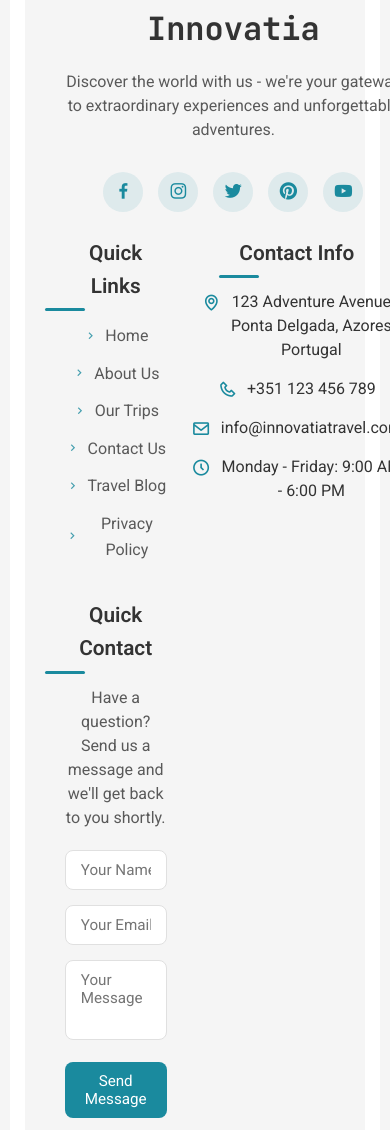
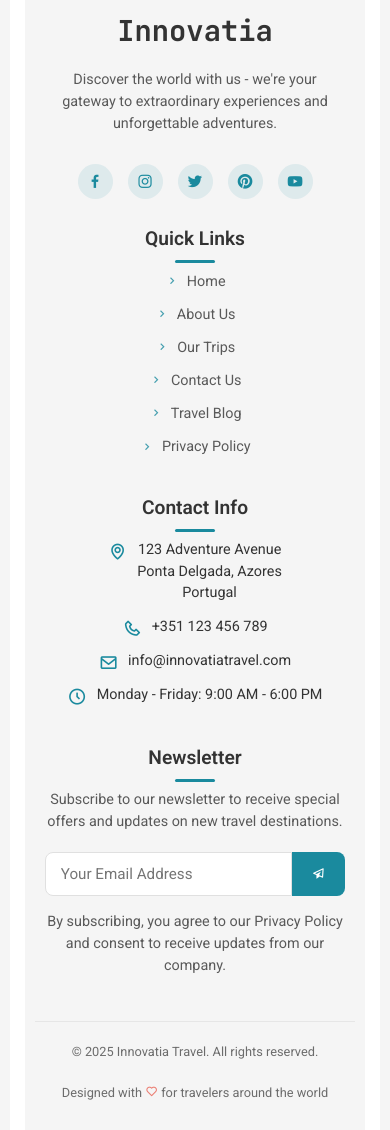
Before and after one commit to vinay2045/p1-f1, a plain HTML site: page aboutus.html in a window 390 px wide. Shown: the part 5150-6280 px from the top of the page. Drawn offline with nearby package versions, Linux system fonts and the light colour scheme.

Commit message:
sixth change

```diff
--- a/aboutus.html
+++ b/aboutus.html
@@ -201,20 +201,13 @@
                 </div>
 
                 <div class="footer-newsletter">
-                    <h3>Quick Contact</h3>
-                    <p>Have a question? Send us a message and we'll get back to you shortly.</p>
-                    <form class="quick-contact">
-                        <div class="form-group">
-                            <input type="text" placeholder="Your Name" required>
-                        </div>
-                        <div class="form-group">
-                            <input type="email" placeholder="Your Email" required>
-                        </div>
-                        <div class="form-group">
-                            <textarea placeholder="Your Message" required></textarea>
-                        </div>
-                        <button type="submit">Send Message</button>
+                    <h3>Newsletter</h3>
+                    <p>Subscribe to our newsletter to receive special offers and updates on new travel destinations.</p>
+                    <form class="footer-form">
+                        <input type="email" placeholder="Your Email Address" required>
+                        <button type="submit"><i class='bx bx-paper-plane'></i></button>
                     </form>
+                    <p class="footer-disclaimer">By subscribing, you agree to our Privacy Policy and consent to receive updates from our company.</p>
                 </div>
             </div>
 
--- a/css/footer.css
+++ b/css/footer.css
@@ -24,6 +24,7 @@
     padding: 60px 0 30px;
     margin-top: 50px;
     color: var(--text-color);
+    width: 100%;
 }
 
 .footer-container {
@@ -150,6 +151,12 @@
     opacity: 0.8;
 }
 
+.footer-disclaimer {
+    font-size: 0.8rem;
+    opacity: 0.7;
+    margin-top: 10px;
+}
+
 .footer-form {
     display: flex;
     margin-bottom: 20px;
@@ -191,6 +198,11 @@
     border-top: 1px solid var(--border-color);
     opacity: 0.7;
     font-size: 0.9rem;
+    display: flex;
+    justify-content: space-between;
+    align-items: center;
+    flex-wrap: wrap;
+    padding: 20px;
 }
 
 .footer-bottom p {
@@ -253,3 +265,17 @@
     background-color: #156d7d;
     transform: translateY(-3px);
 }
+
+/* Dark theme specific footer adjustments */
+[data-theme="dark"] .footer-social a {
+    background-color: rgba(26, 138, 158, 0.2);
+}
+
+[data-theme="dark"] .footer-form input {
+    background-color: rgba(0, 0, 0, 0.2);
+    border-color: rgba(255, 255, 255, 0.1);
+}
+
+[data-theme="dark"] .footer-bottom {
+    border-top-color: rgba(255, 255, 255, 0.1);
+}
--- a/css/responsive.css
+++ b/css/responsive.css
@@ -29,7 +29,7 @@
         align-items: center;
         padding: 20px 0;
         margin-top: 40px;
-        border-top: 1px solid rgba(255, 255, 255, 0.1);
+        border-top: 1px solid var(--border-color);
     }
 
     .blog-grid {
@@ -168,6 +168,41 @@
 
     .main-footer .footer-logo-section {
         grid-column: span 2;
+        text-align: center;
+    }
+
+    .main-footer .footer-social {
+        justify-content: center;
+    }
+
+    .main-footer .footer-links h3,
+    .main-footer .footer-contact h3,
+    .main-footer .footer-newsletter h3 {
+        text-align: center;
+        display: block;
+    }
+
+    .main-footer .footer-links h3::after,
+    .main-footer .footer-contact h3::after,
+    .main-footer .footer-newsletter h3::after {
+        left: 50%;
+        transform: translateX(-50%);
+    }
+
+    .main-footer .footer-links ul {
+        text-align: center;
+    }
+
+    .main-footer .footer-links a {
+        justify-content: center;
+    }
+
+    .main-footer .footer-contact p {
+        justify-content: center;
+    }
+
+    .main-footer .footer-newsletter p {
+        text-align: center;
     }
 }
 
@@ -234,6 +269,37 @@
         grid-template-columns: repeat(auto-fill, minmax(300px, 1fr));
     }
 
+    .main-footer {
+        padding: 40px 15px 0;
+    }
+
+    .main-footer .footer-container {
+        grid-template-columns: 1fr;
+        gap: 30px;
+    }
+
+    .main-footer .footer-logo-section {
+        grid-column: 1;
+        text-align: center;
+    }
+
+    .main-footer .footer-social {
+        justify-content: center;
+        margin-top: 15px;
+    }
+
+    .main-footer .footer-bottom {
+        flex-direction: column;
+        gap: 10px;
+        text-align: center;
+        padding: 20px 15px;
+    }
+
+    .main-footer .footer-form {
+        max-width: 400px;
+        margin: 0 auto 15px;
+    }
+
     /* Form Elements */
     .form-input, .form-textarea {
         padding: 12px 15px;
@@ -255,31 +321,6 @@
     .cta-btn {
         padding: 10px 25px;
         font-size: 1rem;
-    }
-
-    /* Footer Responsive */
-    .main-footer .footer-container {
-        grid-template-columns: 1fr;
-        gap: 30px;
-    }
-
-    .main-footer .footer-logo-section {
-        text-align: center;
-    }
-
-    .main-footer .footer-bottom {
-        flex-direction: column;
-        gap: 10px;
-    }
-
-    .main-footer .quick-contact form {
-        flex-direction: column;
-        gap: 15px;
-    }
-
-    .main-footer .quick-contact input,
-    .main-footer .quick-contact textarea {
-        width: 100%;
     }
 
     /* Dropdown Menu */
@@ -376,6 +417,14 @@
     .blog-meta {
         flex-wrap: wrap;
     }
+
+    .footer-disclaimer {
+        text-align: center;
+    }
+
+    .footer-bottom {
+        justify-content: center;
+    }
 }
 
 /* Mobile Landscape */
@@ -470,6 +519,36 @@
     /* Footer */
     .footer-container {
         grid-template-columns: 1fr;
+        gap: 25px;
+    }
+
+    .main-footer {
+        padding: 30px 15px 0;
+    }
+
+    .main-footer .footer-logo {
+        font-size: 1.8rem;
+    }
+
+    .main-footer .footer-tagline {
+        font-size: 0.95rem;
+        max-width: 300px;
+        margin: 0 auto 15px;
+    }
+
+    .main-footer .footer-social a {
+        width: 38px;
+        height: 38px;
+    }
+
+    .main-footer .footer-links h3,
+    .main-footer .footer-contact h3,
+    .main-footer .footer-newsletter h3 {
+        font-size: 1.2rem;
+    }
+
+    .main-footer .footer-form {
+        max-width: 100%;
     }
 
     /* CTA Section */
@@ -554,52 +633,57 @@
         gap: 25px;
     }
 
-    /* Form Elements */
-    .form-input, .form-textarea {
-        padding: 10px 12px;
+    .main-footer {
+        padding: 25px 10px 0;
     }
 
-    .form-button {
-        padding: 10px 20px;
+    .main-footer .footer-container {
+        grid-template-columns: 1fr;
+        gap: 25px;
+        padding: 0 10px;
     }
 
-    /* CTA Section */
-    .cta-section {
-        height: 220px;
+    .main-footer .footer-logo {
+        font-size: 1.8rem;
     }
 
-    .cta-section h2 {
-        font-size: 1.6rem;
-    }
-
-    .cta-btn {
-        padding: 8px 20px;
+    .main-footer .footer-tagline {
         font-size: 0.9rem;
     }
 
-    /* Footer Responsive */
-    .main-footer .footer-container {
-        grid-template-columns: 1fr;
-        gap: 25px;
+    .main-footer .footer-social a {
+        width: 35px;
+        height: 35px;
+        font-size: 1.1rem;
     }
 
-    .main-footer .footer-logo-section {
-        text-align: center;
+    .main-footer .footer-links h3,
+    .main-footer .footer-contact h3,
+    .main-footer .footer-newsletter h3 {
+        font-size: 1.2rem;
+        margin-bottom: 15px;
+    }
+
+    .main-footer .footer-links li {
+        margin-bottom: 10px;
+    }
+
+    .main-footer .footer-links a {
+        font-size: 0.9rem;
+    }
+
+    .main-footer .footer-contact p {
+        font-size: 0.9rem;
+        margin-bottom: 12px;
+    }
+
+    .main-footer .footer-newsletter p {
+        font-size: 0.9rem;
     }
 
     .main-footer .footer-bottom {
-        flex-direction: column;
-        gap: 10px;
-    }
-
-    .main-footer .quick-contact form {
-        flex-direction: column;
-        gap: 15px;
-    }
-
-    .main-footer .quick-contact input,
-    .main-footer .quick-contact textarea {
-        width: 100%;
+        margin-top: 25px;
+        font-size: 0.8rem;
     }
 
     /* Dropdown Menu */
@@ -696,6 +780,18 @@
     .blog-meta {
         flex-wrap: wrap;
     }
+
+    .footer-form {
+        flex-direction: row;
+    }
+
+    .footer-form input {
+        border-radius: 8px 0 0 8px;
+    }
+
+    .footer-form button {
+        border-radius: 0 8px 8px 0;
+    }
 }
 
 /* Small Mobile */
@@ -751,6 +847,25 @@
         width: 100%;
     }
 
+    .main-footer {
+        padding: 20px 10px 0;
+    }
+
+    .main-footer .footer-logo {
+        font-size: 1.6rem;
+    }
+
+    .main-footer .footer-social {
+        flex-wrap: wrap;
+        gap: 10px;
+    }
+
+    .main-footer .footer-social a {
+        width: 32px;
+        height: 32px;
+        font-size: 1rem;
+    }
+
     /* Quick Contact */
     .quick-contact button {
         width: 100%;
```
Also changed, not shown: contactus.html (+1 -1 lines), index.html (+6 -13 lines), trips.html (+1 -1 lines).
